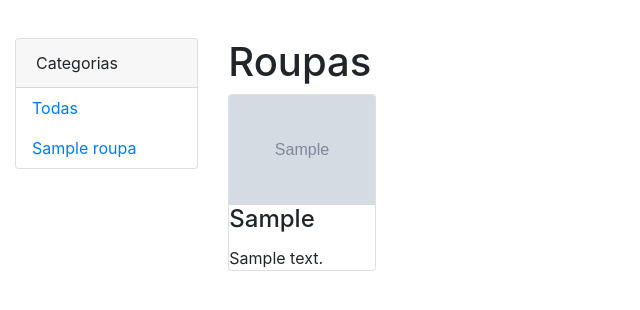
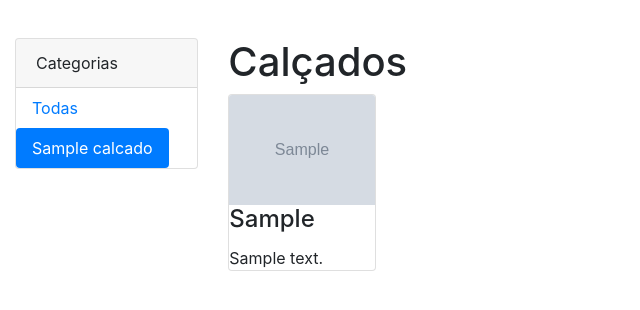
Before and after one commit to rodrigondec/bazarzero84, a Django app: page /calcados/1/ in a window 1280 px wide. Shown: the part 26-336 px from the top of the page, without its empty margins (0-640 px from the left). Run offline with Django 3.2, Linux system fonts and the light colour scheme; tables that the repository leaves empty hold one stand-in row (values such as "Sample post"); grey boxes marked "Sample" are stand-in pictures; some libraries are stand-ins or nearby versions.

Commit message:
navegação por categoria funcionando

```diff
--- a/bazar/templates/calcados.html
+++ b/bazar/templates/calcados.html
@@ -1,8 +1,20 @@
 {% extends "base/normal.html" %}
 {% block content %}
 <script>
-    id = '#nav-link-all';
-    $(id).addClass('active');
+    $( document ).ready(function() {
+        $('#nav-calcados').addClass('active');
+        url = window.location.href;
+        partes = url.split('/');
+        penultima = partes[partes.length - 2];
+        if(penultima == 'calcados'){
+            id = '#nav-link-all';
+            $(id).addClass('active');
+        }
+        else{
+            id = '#nav-link-'+penultima;
+            $(id).addClass('active');
+        }
+    });
 </script>
 <div class='container-fluid'>
     <div class='row'>
--- a/bazar/templates/roupas.html
+++ b/bazar/templates/roupas.html
@@ -1,6 +1,8 @@
 {% extends "base/normal.html" %}
 {% block content %}
 <script>
+    $( document ).ready(function() {
+        $('#nav-roupas').addClass('active');
         url = window.location.href;
         partes = url.split('/');
         penultima = partes[partes.length - 2];
@@ -12,6 +14,7 @@
             id = '#nav-link-'+penultima;
             $(id).addClass('active');
         }
+    });
 </script>
 <div class='container-fluid'>
     <div class='row'>
--- a/bazar/views.py
+++ b/bazar/views.py
@@ -39,12 +39,13 @@ def calcados(request):
     return render(request, 'calcados.html', context_dict)
 
 def calcados_categoria(request, idcategoria):
-    roupas = Roupa.objects.all()
-    categorias = Categoria_roupa.objects.all()
+    categoria_escolhida = Categoria_calcado.objects.get(idcategoria_calcado=idcategoria)
+    calcados = Calcado.objects.filter(categoria=categoria_escolhida)
+    categorias = Categoria_calcado.objects.all()
 
-    context_dict = {'roupas': roupas, 'categorias' : categorias}
+    context_dict = {'calcados': calcados, 'categorias' : categorias}
 
-    return render(request, 'roupas.html', context_dict)
+    return render(request, 'calcados.html', context_dict)
 
 def aderecos(request):
     aderecos = Adereco.objects.all()
@@ -55,12 +56,13 @@ def aderecos(request):
     return render(request, 'aderecos.html', context_dict)
 
 def aderecos_categoria(request, idcategoria):
-    roupas = Roupa.objects.all()
-    categorias = Categoria_roupa.objects.all()
+    categoria_escolhida = Categoria_adereco.objects.get(idcategoria_adereco=idcategoria)
+    aderecos = Adereco.objects.filter(categoria=categoria_escolhida)
+    categorias = Categoria_adereco.objects.all()
 
-    context_dict = {'roupas': roupas, 'categorias' : categorias}
+    context_dict = {'aderecos': aderecos, 'categorias' : categorias}
 
-    return render(request, 'roupas.html', context_dict)
+    return render(request, 'aderecos.html', context_dict)
 
 @login_required(login_url='/admin/login/')
 def interna(request):
```
Also changed, not shown: bazar/templates/aderecos.html (+14 -2 lines). Lines whose indentation alone changed are shown as unchanged.
